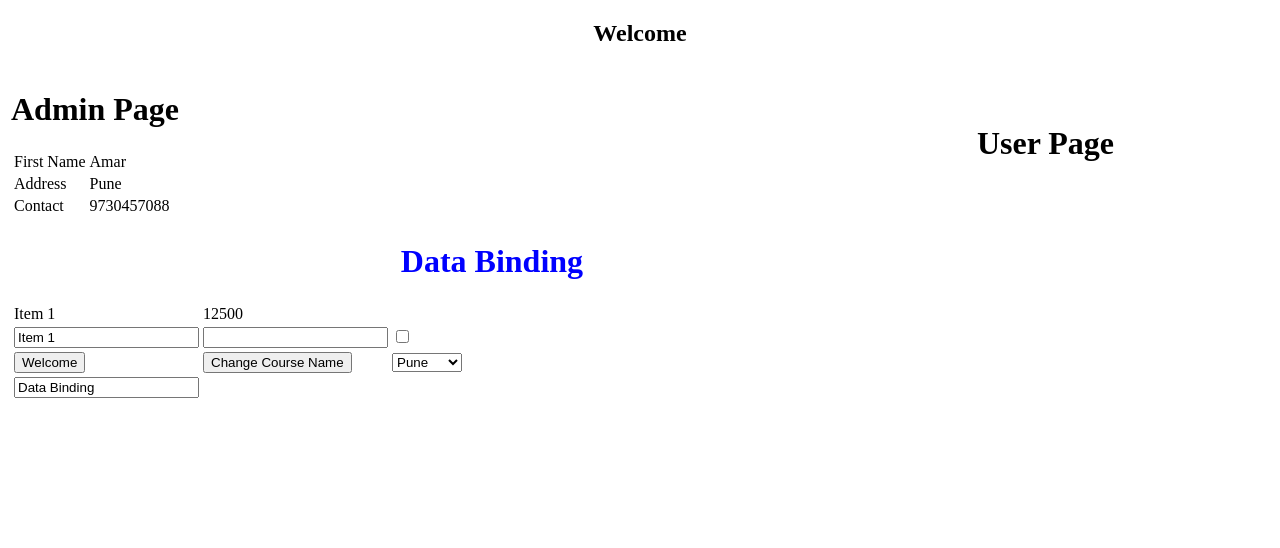
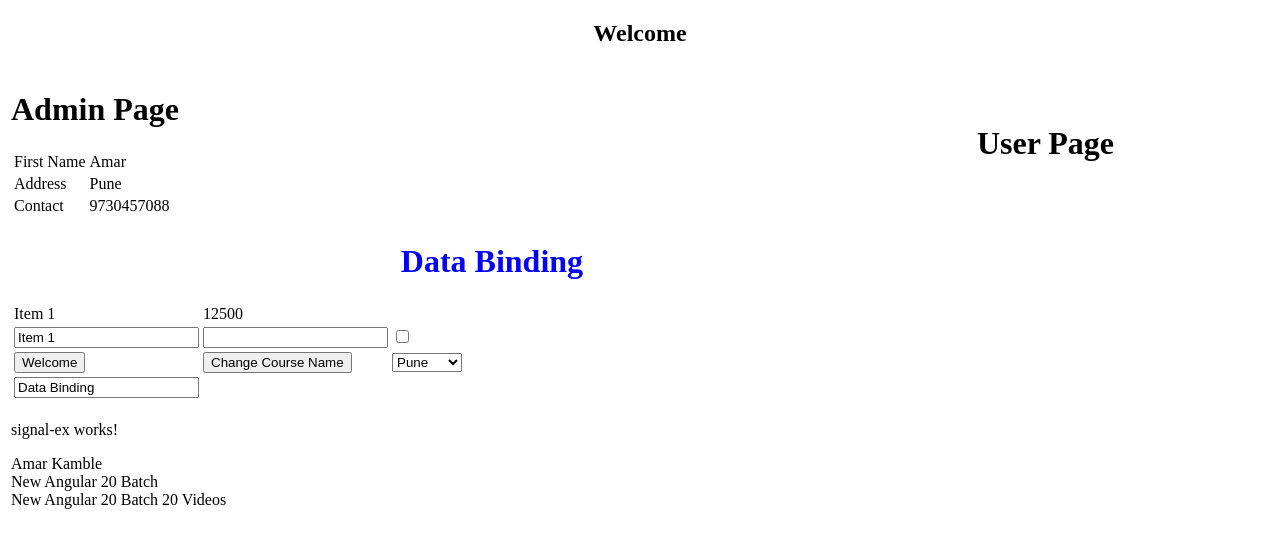
Before and after one commit to amarjit77/Angular_20, an Angular app in the folder angular20Tutorial/: page / in a window 1280 px wide. Shown: the top 548 px of the page. Built offline with nearby package versions, Linux system fonts and the light colour scheme.

Commit message:
add code for signal and compute to trigger when changed value

```diff
--- a/angular20Tutorial/src/app/app.html
+++ b/angular20Tutorial/src/app/app.html
@@ -14,4 +14,9 @@
       <app-databinding></app-databinding>
     </td>
   </tr>
+  <tr>
+    <td>
+      <app-signal-ex></app-signal-ex>
+    </td>
+  </tr>
 </table>
--- a/angular20Tutorial/src/app/app.ts
+++ b/angular20Tutorial/src/app/app.ts
@@ -3,10 +3,11 @@ import { RouterOutlet } from '@angular/router';
 import { Admin } from "./components/admin/admin";
 import { User } from "./components/user/user";
 import { Databinding } from "./components/databinding/databinding";
+import { SignalEx } from './components/signal-ex/signal-ex';
 
 @Component({
   selector: 'app-root',
-  imports: [Admin, User, Databinding],
+  imports: [Admin, User, Databinding, SignalEx],
   templateUrl: './app.html',
   styleUrl: './app.css'
 })
--- /dev/null
+++ b/angular20Tutorial/src/app/components/signal-ex/signal-ex.html
@@ -0,0 +1,7 @@
+<p>signal-ex works!</p>
+
+<span>{{firstName}}</span>
+<br>
+<span>{{coursName()}}</span>
+<br>
+<span>{{courseDetails()}}</span>
--- /dev/null
+++ b/angular20Tutorial/src/app/components/signal-ex/signal-ex.ts
@@ -0,0 +1,33 @@
+import { Component, computed, signal } from '@angular/core';
+
+@Component({
+  selector: 'app-signal-ex',
+  imports: [],
+  templateUrl: './signal-ex.html',
+  styleUrl: './signal-ex.css'
+})
+export class SignalEx {
+  firstName: string = "Amar";
+  productName = "Airtel";
+
+  coursName =  signal<string>("Angular");
+  courseDuration = signal("20 Videos");
+
+  courseDetails = computed(()=> this.coursName() + " " + this.courseDuration());
+
+  constructor()
+  {
+    this.firstName = "Amar Kamble";
+    console.log(this.firstName);
+    console.log(this.coursName());
+
+    this.coursName.set("Angular 20");
+    console.log(this.coursName());
+
+    setTimeout(() =>{
+      this.coursName.set("New Angular 20 Batch");
+      console.log(this.coursName());
+    }, 5000);
+
+  }
+}
```
Also changed, not shown: angular20Tutorial/src/app/components/signal-ex/signal-ex.css (added).
